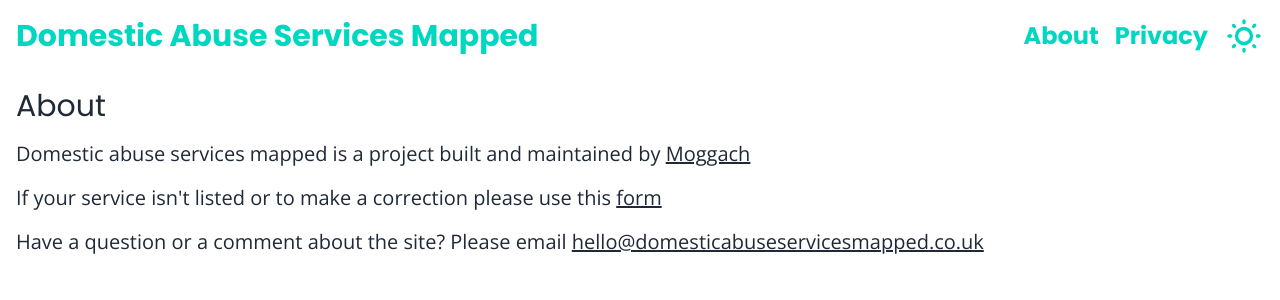
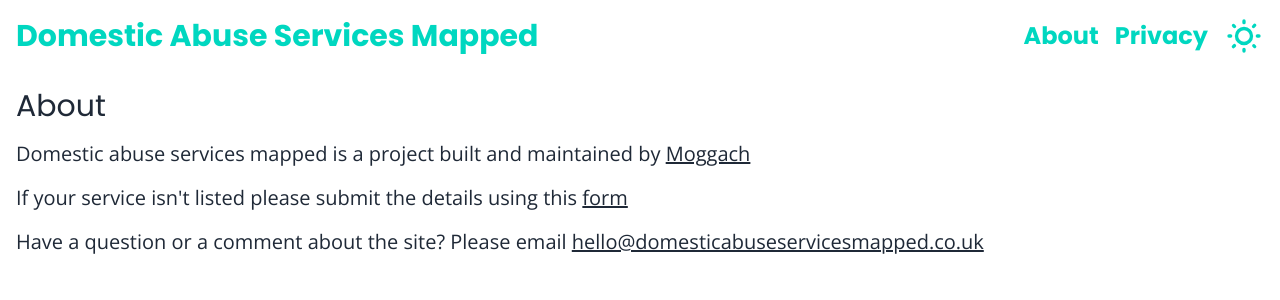
Before and after one commit to Moggach/domestic-abuse-services-mapped, a Next.js app: page /about in a window 1280 px wide. Shown: the top 300 px of the page. Built offline with nearby package versions, Linux system fonts and the light colour scheme.

Commit message:
revert change to about page text

```diff
--- a/src/app/about/page.js
+++ b/src/app/about/page.js
@@ -5,7 +5,7 @@ const About = () => {
     <main className="p-4"><h1 className='font-headings text-3xl mb-4'>About</h1>
     <div className="flex flex-col gap-4 text-xl">
     <p>Domestic abuse services mapped is a project built and maintained by <a className="underline" href="https://github.com/Moggach">Moggach</a></p>
-    <p>If your service isn't listed or to make a correction please use this <a className="underline" href="https://airtable.com/appksbQlVr07Kxadu/pagEkSrTVCs0yk2OS/form">form</a> </p>
+    <p>If your service isn't listed please submit the details using this <a className="underline" href="https://airtable.com/appksbQlVr07Kxadu/pagEkSrTVCs0yk2OS/form">form</a> </p>
     <p>Have a question or a comment about the site? Please email <a className="underline" href="mailto:hello@domesticabuseservicesmapped.co.uk">hello@domesticabuseservicesmapped.co.uk</a></p>
     </div>
 
```
